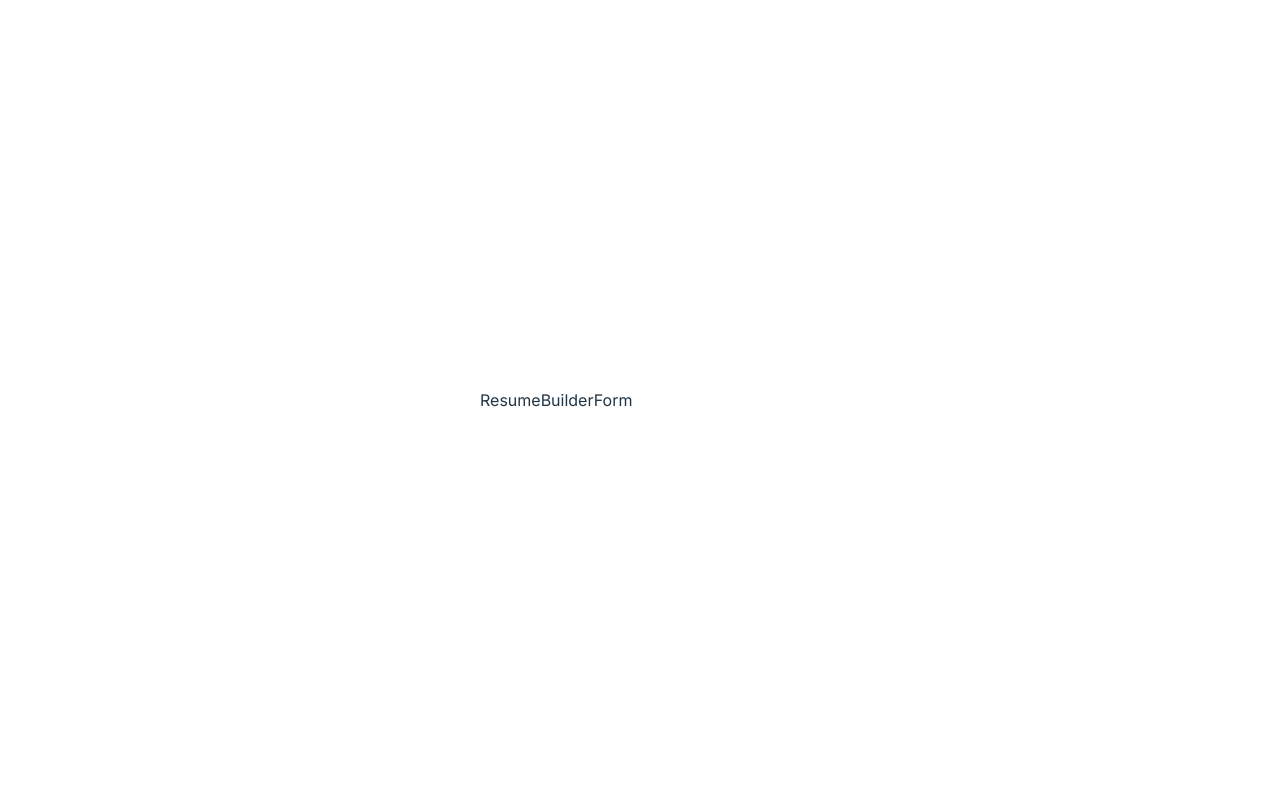
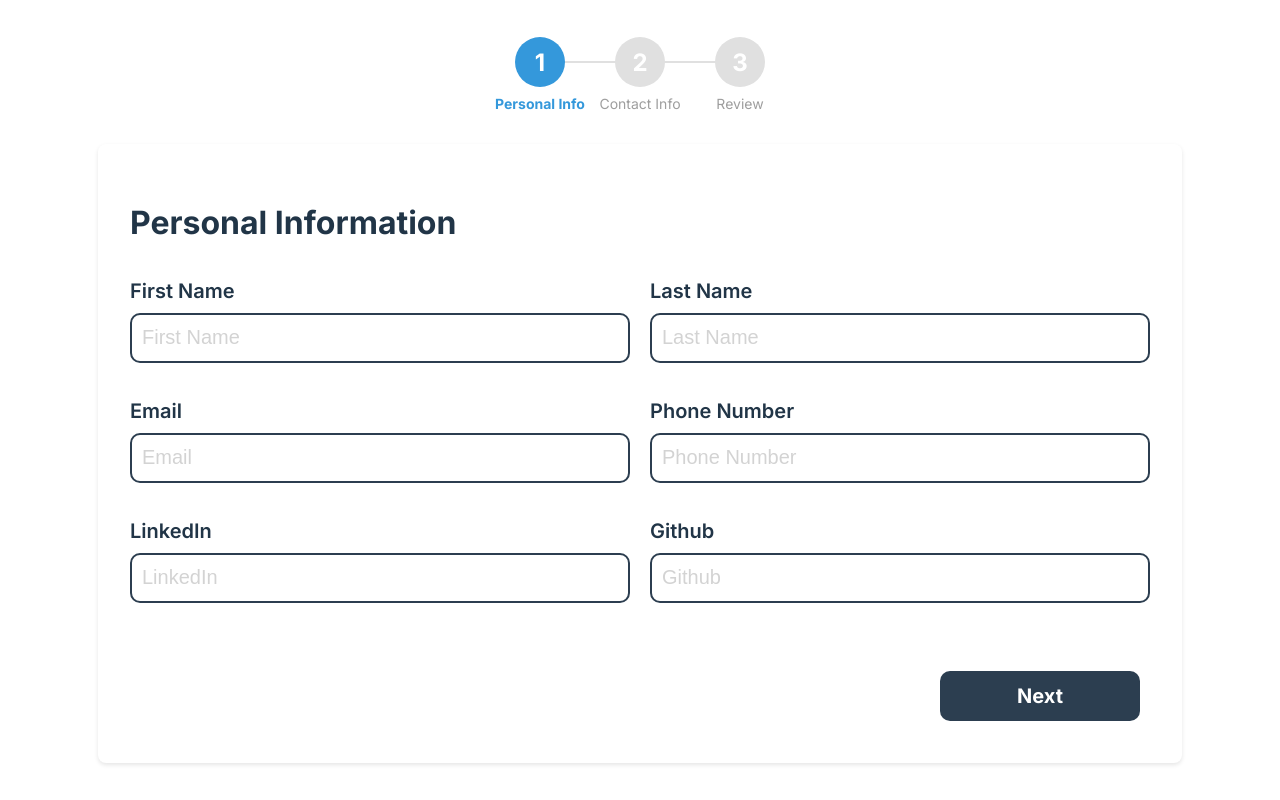
Before and after one commit to Hussein-Abdallah0/CareerForgeAI, a React (Vite) app in the folder frontend/: page /resume/form in a window 1280 px wide. Built offline with nearby package versions, Linux system fonts and the light colour scheme.

Commit message:
Finish first step of resume builder form

```diff
--- a/frontend/src/pages/Resume/ResumeBuilderForm/index.jsx
+++ b/frontend/src/pages/Resume/ResumeBuilderForm/index.jsx
@@ -1,7 +1,158 @@
-import React from "react";
+import { useState } from "react";
+import Input from "../../../components/Input";
+import Button from "../../../components/Button";
+import "./styles.css";
 
-const ResumeBuilderForm = () => {
-  return <div>ResumeBuilderForm</div>;
-};
+function ResumeBuilderForm() {
+  const [step, setStep] = useState(1);
+  const [formData, setFormData] = useState({
+    first_name: "",
+    last_name: "",
+    email: "",
+    phone: "",
+    linkdin: "",
+    github: "",
+  });
+
+  const nextStep = () => setStep(step + 1);
+  const prevStep = () => setStep(step - 1);
+
+  const handleChange = (e) => {
+    setFormData({ ...formData, [e.target.name]: e.target.value });
+  };
+
+  const handleSubmit = (e) => {
+    e.preventDefault();
+    // Handle form submission
+    console.log("Form submitted:", formData);
+  };
+
+  // Step names for the progress indicator
+  const steps = ["Personal Info", "Contact Info", "Review"];
+
+  return (
+    <div className="multi-step-form">
+      {/* Progress Indicator */}
+      <div className="progress-indicator">
+        {steps.map((stepName, index) => (
+          <div key={index} className="step-container">
+            <div
+              className={`step-circle ${step > index + 1 ? "completed" : ""} ${
+                step === index + 1 ? "active" : ""
+              }`}
+            >
+              {index + 1}
+            </div>
+            <div className={`step-label ${step === index + 1 ? "active" : ""}`}>{stepName}</div>
+            {index < steps.length - 1 && (
+              <div className={`step-connector ${step > index + 1 ? "completed" : ""}`}></div>
+            )}
+          </div>
+        ))}
+      </div>
+
+      {/* Form Content */}
+      <div className="form-content">
+        {step === 1 && (
+          <form>
+            <h2>Personal Information</h2>
+            <div className="flex">
+              <Input
+                label="First Name"
+                placeholder="First Name"
+                name="first_name"
+                value={formData.first_name}
+                onChange={handleChange}
+              />
+              <Input
+                label="Last Name"
+                placeholder="Last Name"
+                name="last_name"
+                value={formData.last_name}
+                onChange={handleChange}
+              />
+            </div>
+            <div className="flex">
+              <Input
+                label="Email"
+                placeholder="Email"
+                name="email"
+                value={formData.email}
+                onChange={handleChange}
+              />
+              <Input
+                label="Phone Number"
+                placeholder="Phone Number"
+                name="phone"
+                value={formData.phone}
+                onChange={handleChange}
+              />
+            </div>
+            <div className="flex">
+              <Input
+                label="LinkedIn"
+                placeholder="LinkedIn"
+                name="linkdin"
+                value={formData.linkdin}
+                onChange={handleChange}
+              />
+              <Input
+                label="Github"
+                placeholder="Github"
+                name="github"
+                value={formData.github}
+                onChange={handleChange}
+              />
+            </div>
+            {/* Other fields */}
+            <div className="form-actions right">
+              <Button text="Next" onClick={nextStep} />
+            </div>
+          </form>
+        )}
+
+        {step === 2 && (
+          <form>
+            <h2>Step 2: Contact Information</h2>
+            <input
+              name="email"
+              value={formData.email}
+              onChange={handleChange}
+              placeholder="Email"
+            />
+            {/* Other fields */}
+            <div className="form-actions">
+              <button type="button" onClick={prevStep}>
+                Back
+              </button>
+              <button type="button" onClick={nextStep}>
+                Next
+              </button>
+            </div>
+          </form>
+        )}
+
+        {step === 3 && (
+          <form onSubmit={handleSubmit}>
+            <h2>Step 3: Review and Submit</h2>
+            <div className="review-section">
+              <h3>Personal Information</h3>
+              <p>Name: {formData.name}</p>
+
+              <h3>Contact Information</h3>
+              <p>Email: {formData.email}</p>
+            </div>
+            <div className="form-actions">
+              <button type="button" onClick={prevStep}>
+                Back
+              </button>
+              <button type="submit">Submit</button>
+            </div>
+          </form>
+        )}
+      </div>
+    </div>
+  );
+}
 
 export default ResumeBuilderForm;
```
